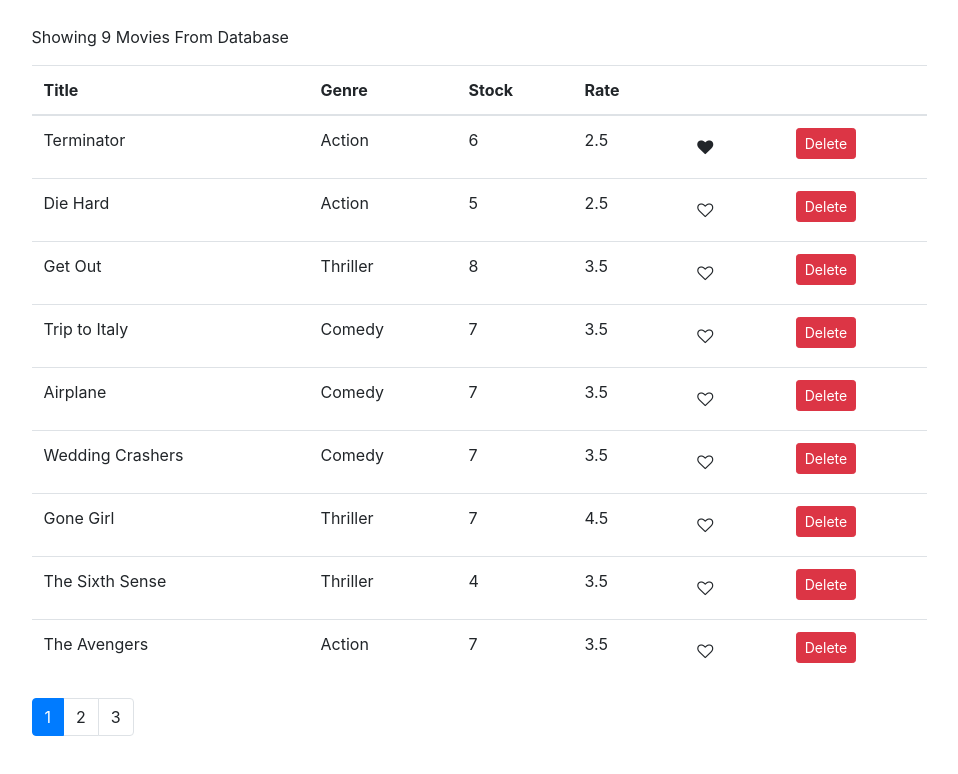
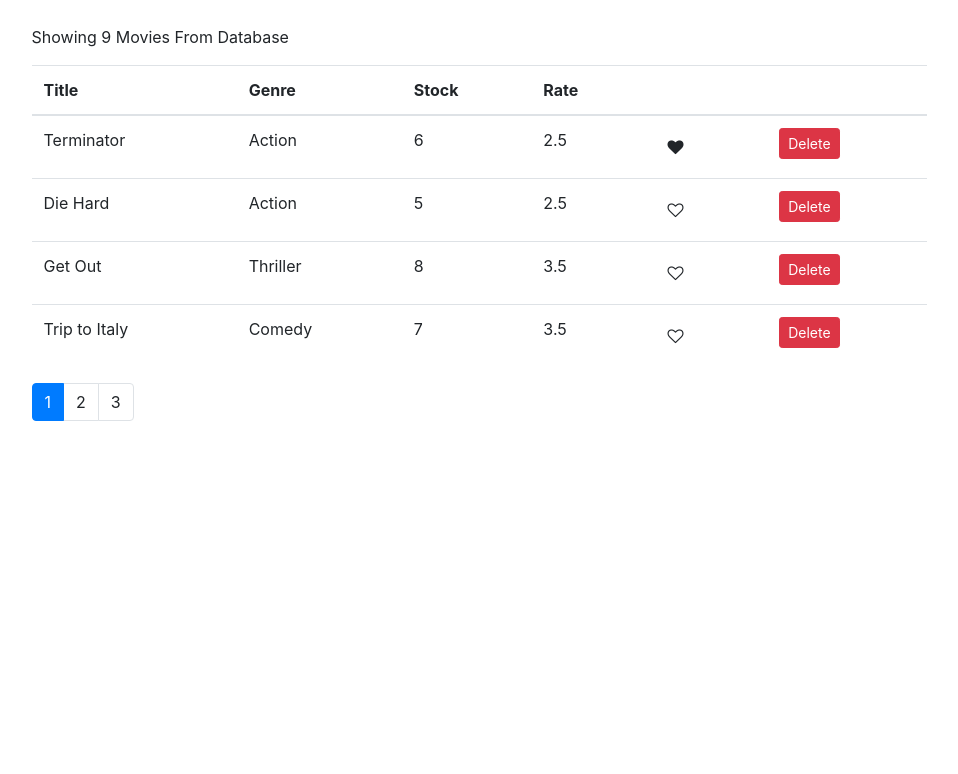
Before and after one commit to Yeasiin/React-Movie-Rent, a React (Create React App) app: page / in a window 1280 px wide. Shown: the top 774 px of the page, without its empty margins (161-1119 px from the left). Built offline with nearby package versions, Linux system fonts and the light colour scheme.

Commit message:
paginate

```diff
--- a/src/components/movies.jsx
+++ b/src/components/movies.jsx
@@ -1,5 +1,6 @@
 import React, { Component, Fragment } from "react";
 import { getMovies } from "../services/fakeMovieService";
+import paginate from "../utils/paginate";
 import Like from "./common/like";
 import Pagination from "./common/pagination";
 
@@ -27,14 +28,18 @@
   };
 
   render() {
-    const { pageSize, currentPage } = this.state;
     const { length: count } = this.state.movies;
-    if (this.state.movies.length < 1) {
+    const { pageSize, currentPage, movies: allMovies } = this.state;
+
+    if (count < 1) {
       return <p>There Are No Movies In The Database</p>;
     }
+
+    const movies = paginate(allMovies, currentPage, pageSize);
+
     return (
       <Fragment>
-        <p>Showing {this.state.movies.length} Movies From Database </p>
+        <p>Showing {count} Movies From Database </p>
         <table className="table">
           <thead>
             <tr>
@@ -47,7 +52,7 @@
             </tr>
           </thead>
           <tbody>
-            {this.state.movies.map((movie) => (
+            {movies.map((movie) => (
               <tr key={movie._id}>
                 <td>{movie.title}</td>
                 <td>{movie.genre.name}</td>
--- /dev/null
+++ b/src/utils/paginate.js
@@ -0,0 +1,6 @@
+import _ from "lodash";
+
+export default function paginate(items, pageNumber, pageSize) {
+  const startIndex = (pageNumber - 1) * pageSize;
+  return _(items).slice(startIndex).take(pageSize).value();
+}
```
